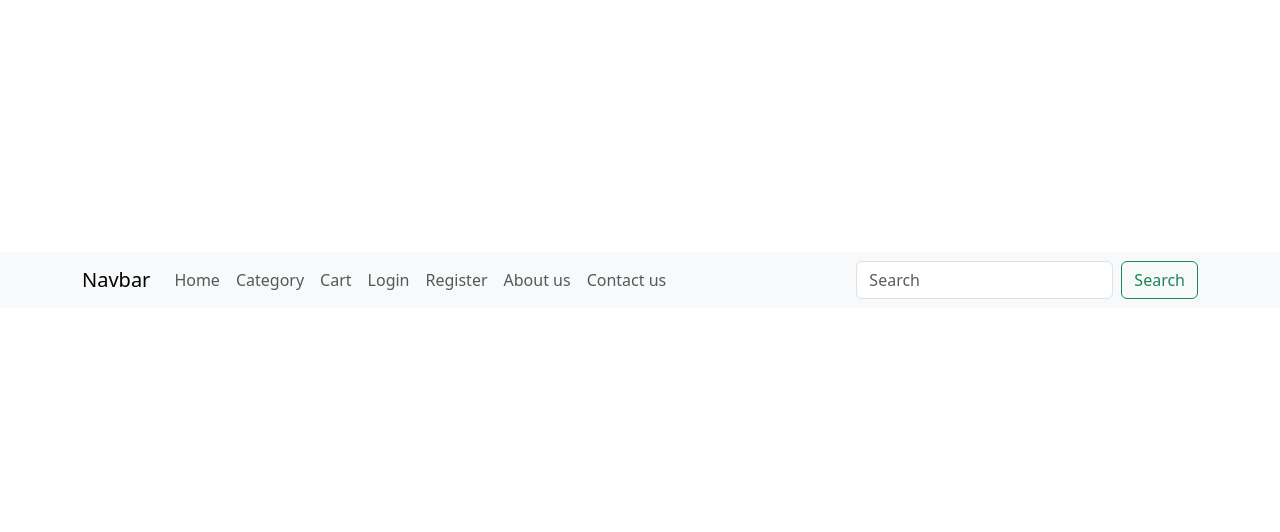
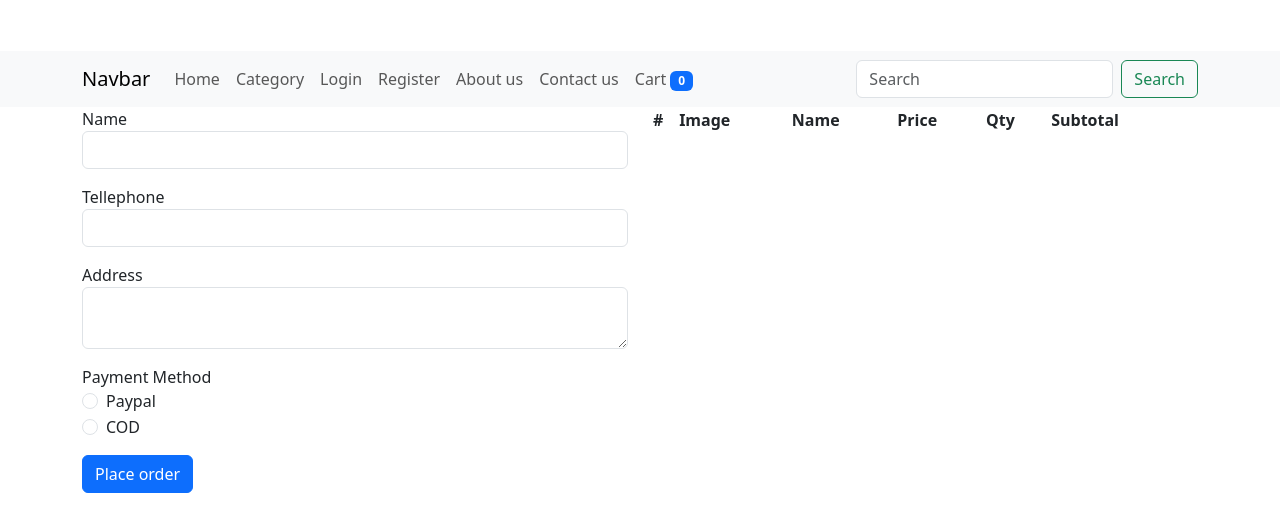
Before and after one commit to hoatq-fptaptech/t2507e-reactjs, a React (Vite) app: page /checkout in a window 1280 px wide. Shown: the part 120-652 px from the top of the page. Built offline with nearby package versions, Linux system fonts and the light colour scheme.

Commit message:
demo cart - checkout

```diff
--- a/src/App.jsx
+++ b/src/App.jsx
@@ -5,11 +5,15 @@ import Home from './pages/Home'
 import Category from './pages/Category'
 import Register from './pages/Register'
 import Detail from './pages/Detail'
+import { initState, StoreProvider } from './store/StoreContext'
+import { useState } from 'react'
+import Cart from './pages/Cart'
+import Checkout from './pages/Checkout'
 
 function App() {
-
+  const [store,setStore] = useState(initState);
   return (
-    <>
+    <StoreProvider value={{store,setStore}}>
       <NavMenu/>
       <main>
         <Routes>
@@ -17,9 +21,11 @@ function App() {
           <Route path='/category' Component={Category} />
           <Route path='/product/:id' Component={Detail} />
           <Route path='/register' Component={Register} />
+          <Route path='/cart' Component={Cart} />
+          <Route path='/checkout' Component={Checkout} />
         </Routes>
       </main>
-    </>
+    </StoreProvider>
   )
 }
 
--- a/src/components/NavMenu.jsx
+++ b/src/components/NavMenu.jsx
@@ -1,6 +1,11 @@
+import { useContext } from "react";
 import { Link } from "react-router-dom";
+import StoreContext from "../store/StoreContext";
+import { Badge } from "react-bootstrap";
 
 function NavMenu(){
+    const {store,setStore} = useContext(StoreContext);
+    const cart = store.cart;
     return (
         <nav className="navbar navbar-expand-lg bg-body-tertiary">
             <div className="container">
@@ -17,9 +22,6 @@ function NavMenu(){
                         <Link className="nav-link" to="/category">Category</Link>
                     </li>
                     <li className="nav-item">
-                    <a className="nav-link" href="#">Cart</a>
-                    </li>
-                    <li className="nav-item">
                     <a className="nav-link" href="#">Login</a>
                     </li>
                     <li className="nav-item">
@@ -30,6 +32,9 @@ function NavMenu(){
                     </li>
                     <li className="nav-item">
                     <a className="nav-link" href="#">Contact us</a>
+                    </li>
+                    <li className="nav-item">
+                    <Link className="nav-link" to="/cart">Cart <Badge color="primary" >{cart.length}</Badge></Link>
                     </li>
                 </ul>
                 <form className="d-flex" role="search">
--- a/src/components/Product.jsx
+++ b/src/components/Product.jsx
@@ -8,7 +8,7 @@ function Product(props){
             <Card.Img variant="top" src={product.thumbnail}/>
             <Card.Body>
                 <h5>
-                    <Link to={"/product/"+product.id}>{product.title}</Link>
+                    <Link to={"/product/"+product.id}>{product.name}</Link>
                 </h5>
                 <p>${product.price}</p>
             </Card.Body>
--- a/src/pages/Cart.jsx
+++ b/src/pages/Cart.jsx
@@ -0,0 +1,39 @@
+import { useContext } from "react";
+import { Container, Table } from "react-bootstrap";
+import StoreContext from "../store/StoreContext";
+import { Link } from "react-router-dom";
+
+function Cart(){
+    const {store,setStore} = useContext(StoreContext);
+    const cart = store.cart;
+    return (
+        <Container>
+            <Table hover={true} striped={true}>
+                <thead>
+                    <th>#</th>
+                    <th>Image</th>
+                    <th>Name</th>
+                    <th>Price</th>
+                    <th>Qty</th>
+                    <th>Subtotal</th>
+                </thead>
+                <tbody>
+                    {
+                        cart.map((e,k)=>{
+                            return <tr key={k}>
+                                <td>{k+1}</td>
+                                <td><img src={e.thumbnail} width={75}/></td>
+                                <td>{e.name}</td>
+                                <td>{e.price}</td>
+                                <td>{e.buy_qty}</td>
+                                <td>{e.buy_qty * e.price}</td>
+                            </tr>
+                        })
+                    }
+                </tbody>
+            </Table>
+            <Link className="btn btn-primary" to={"/checkout"}>Checkout</Link>
+        </Container>
+    );
+}
+export default Cart;
--- a/src/pages/Category.jsx
+++ b/src/pages/Category.jsx
@@ -18,10 +18,10 @@ function Category(){
         setCategories(data);
     }
     const get_prod = ()=>{
-        const url = "https://dummyjson.com/product/category/beauty";
+        const url = "http://localhost:8888/api/v1/latest_products.php";
         fetch(url).then(rs=>rs.json())
         .then(data=>{
-            setProducts(data.products);
+            setProducts(data.data);
         })
     }
     useEffect(function(){
--- a/src/pages/Checkout.jsx
+++ b/src/pages/Checkout.jsx
@@ -0,0 +1,74 @@
+import { useContext } from "react";
+import { Button, Col, Container, Row, Table } from "react-bootstrap";
+import StoreContext from "../store/StoreContext";
+
+function Checkout(){
+    const {store,setStore} = useContext(StoreContext);
+    const cart = store.cart;
+    return (
+        <Container>
+            <Row>
+                <Col xs={6}>
+                    <div className="mb-3">
+                        <label>Name</label>
+                        <input type="text" name="customer_name" className="form-control"/>
+                    </div>
+                    <div className="mb-3">
+                        <label>Tellephone</label>
+                        <input type="tel" name="customer_tel" className="form-control"/>
+                    </div>
+                    <div className="mb-3">
+                        <label>Address</label>
+                        <textarea name="customer_address" className="form-control"></textarea>
+                    </div>
+                     <div className="mb-3">
+                        <label>Payment Method</label>
+                        <div className="form-check">
+                            <input className="form-check-input" type="radio" value="PAYPAL" name="payment_method" id="radioDefault1"/>
+                            <label className="form-check-label" for="radioDefault1">
+                                Paypal
+                            </label>
+                            </div>
+                            <div className="form-check">
+                            <input className="form-check-input" type="radio" value="COD" name="payment_method" id="radioDefault2"/>
+                            <label className="form-check-label" for="radioDefault2">
+                                COD
+                            </label>
+                        </div>
+                    </div>
+                    <div className="mb-3">
+                        <Button type="button" variant="primary">Place order</Button>
+                    </div>
+                </Col>
+                <Col xs={6}>
+                    <Table hover={true} striped={true}>
+                        <thead>
+                            <th>#</th>
+                            <th>Image</th>
+                            <th>Name</th>
+                            <th>Price</th>
+                            <th>Qty</th>
+                            <th>Subtotal</th>
+                        </thead>
+                        <tbody>
+                            {
+                                cart.map((e,k)=>{
+                                    return <tr key={k}>
+                                        <td>{k+1}</td>
+                                        <td><img src={e.thumbnail} width={75}/></td>
+                                        <td>{e.name}</td>
+                                        <td>{e.price}</td>
+                                        <td>{e.buy_qty}</td>
+                                        <td>{e.buy_qty * e.price}</td>
+                                    </tr>
+                                })
+                            }
+                        </tbody>
+                    </Table>
+                </Col>
+            </Row>
+
+        </Container>
+    );
+}
+export default Checkout;
--- a/src/pages/Detail.jsx
+++ b/src/pages/Detail.jsx
@@ -1,20 +1,46 @@
-import { useEffect, useState } from "react";
+import { useContext, useEffect, useState } from "react";
 import { Container } from "react-bootstrap";
 import { useParams } from "react-router-dom";
+import StoreContext from "../store/StoreContext";
 
 function Detail(){
     const [product,setProduct] = useState({});
     const {id} = useParams();
-    const get_prod = ()=>{
-        const url = "https://dummyjson.com/product/"+id;
+    const get_prod = async ()=>{
+        const url = "http://localhost:8888/api/v1/product_detail.php?id="+id;
         // fetch
+        const rs = await fetch(url);
+        const data = await rs.json();
+        setProduct(data.data);
     }
     useEffect(function(){
         get_prod();
     },[id]);
+    const handleQty = (e)=>{
+        setProduct({...product,buy_qty:e.target.value});
+    }
+    const {store,setStore} = useContext(StoreContext);
+    const addToCart = ()=>{
+        const cart = store.cart;
+        let existed = false;
+        product.buy_qty = product.buy_qty??1;
+        cart.map(e=>{
+            if(e.id == product.id){
+                e.buy_qty = e.buy_qty + product.buy_qty;
+                existed = true;
+                return e;
+            }
+        })
+        if(existed === false)
+            cart.push(product);
+        setStore({...store,cart:cart});
+    }
     return (
         <Container>
-            <h1>Product ID: {id}</h1>
+            <h1>{product.name}</h1>
+            <img src={product.thumbnail} />
+            <input onChange={handleQty} type="number" value={product.buy_qty??1} name="buy_qty" className="form-control" />
+            <button onClick={addToCart} type="button" className="btn btn-primary">Add to cart</button>
         </Container>
     )
 }
--- /dev/null
+++ b/src/store/StoreContext.js
@@ -0,0 +1,8 @@
+import React from "react";
+
+export const initState = {
+    cart:[]
+}
+const StoreContext = React.createContext();
+export const StoreProvider = StoreContext.Provider;
+export default StoreContext;
```
